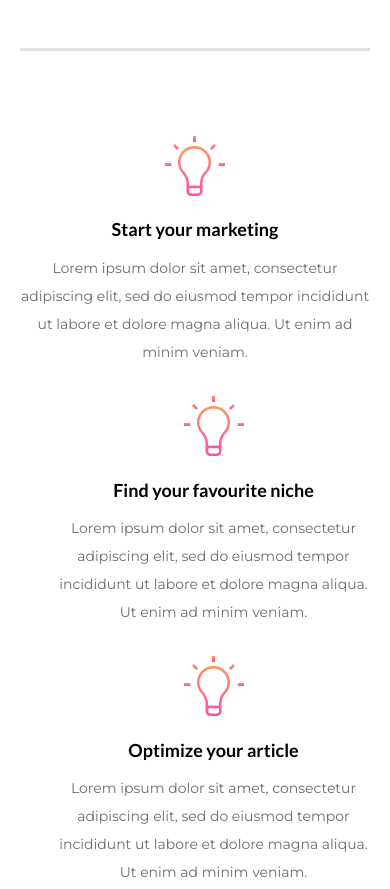
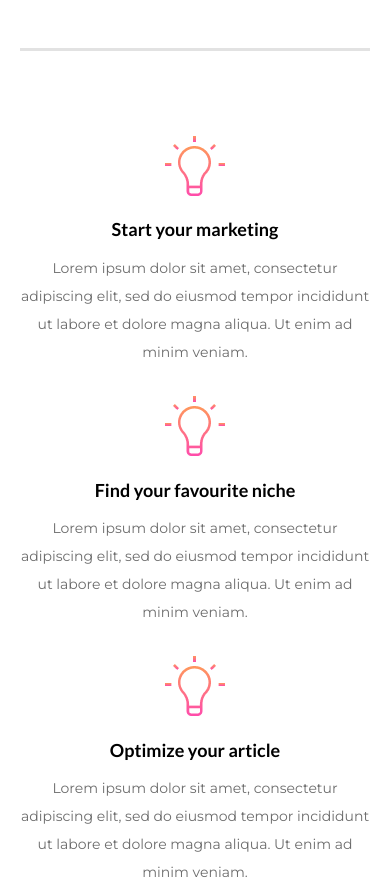
Before and after one commit to ZothOmmog/marketika, a website: page index.html in a window 390 px wide. Shown: the part 1900-2789 px from the top of the page. Drawn offline with Linux system fonts and the light colour scheme.

Commit message:
fix promo-2

```diff
--- a/src/style.scss
+++ b/src/style.scss
@@ -335,9 +335,6 @@ body {
             }
         }
 
-        .text-block + .text-block {
-            margin-left: 37px;
-        }
     }
 
     @media (min-width: 751px) {
@@ -375,12 +372,22 @@ body {
                     white-space: nowrap;
                 }
             }
+
+            .text-block + .text-block {
+                margin-left: 37px;
+            }
         }
     }
 
     @media (max-width: 650px) {
         &-2 {
             flex-direction: column;
+            align-items: center;
+
+            .text-block {
+                max-width: 375px;
+            }
+
             .text-block + .text-block {
                 margin-top: 30px;
             }
```
Also changed, not shown: style.css.
